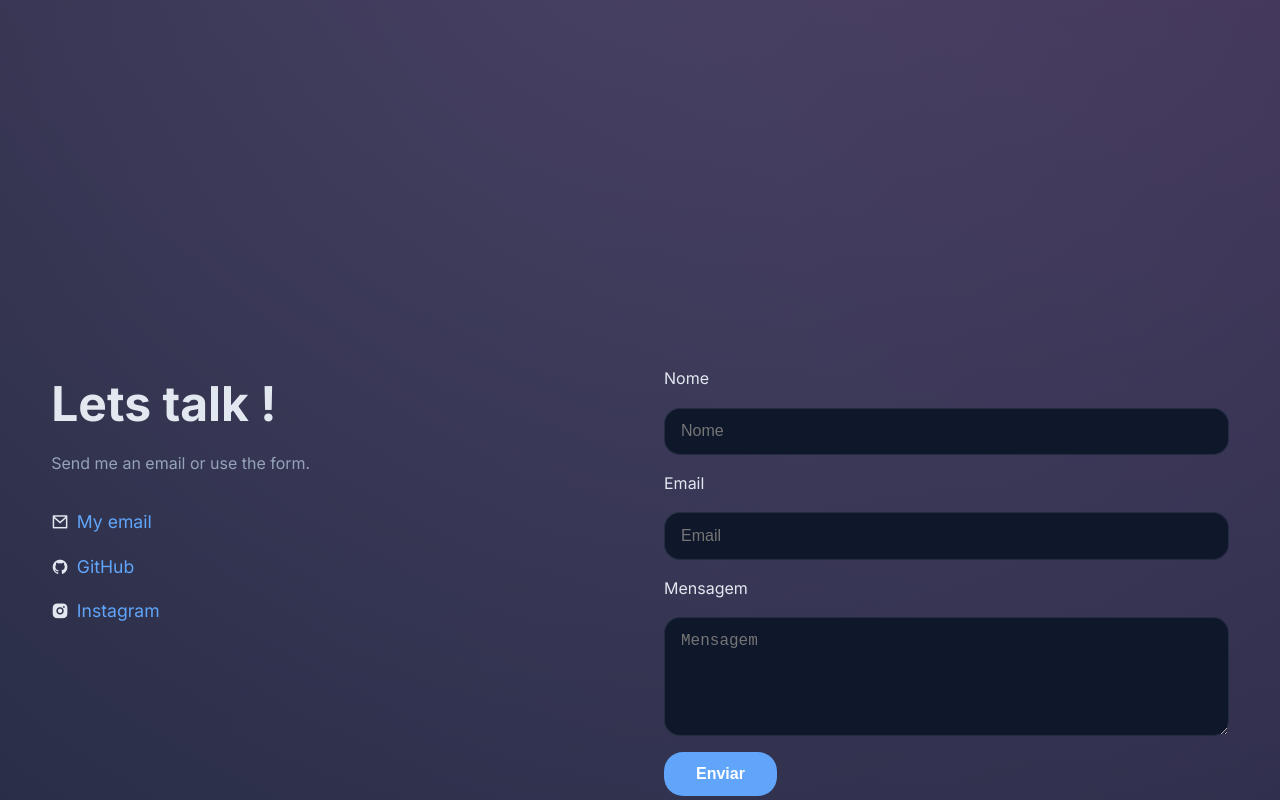
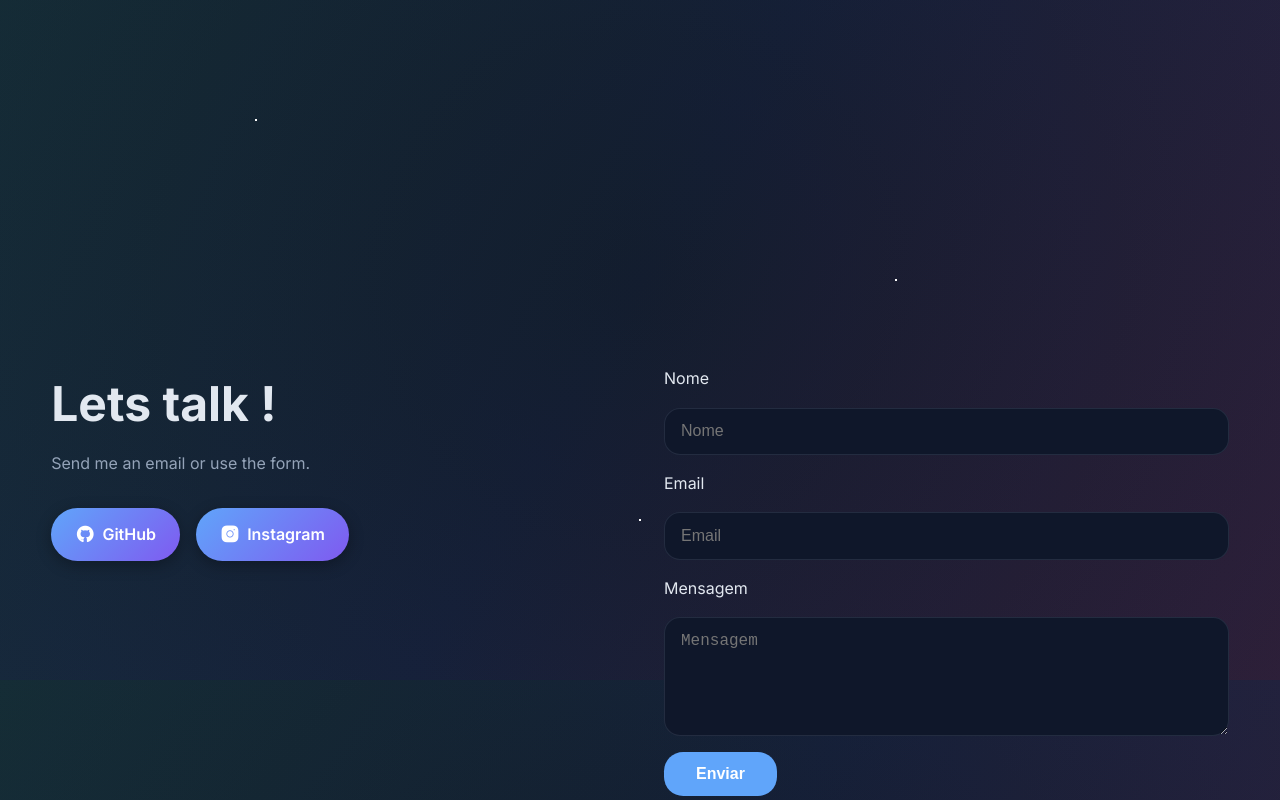
Before and after one commit to TiagovskiCode/Portfolio_TiagovskiCode, a plain HTML site: page index.html in a window 1280 px wide. Shown: the part 4920-5720 px from the top of the page. Drawn offline with nearby package versions, Linux system fonts and the light colour scheme.

Commit message:
Final touches

```diff
--- a/index.html
+++ b/index.html
@@ -90,7 +90,7 @@
           </a>
           <a
             class="icon-btn"
-            href="https://www.instagram.com/in/Tiago.__.Teixeira"
+            href="https://www.instagram.com/tiago.__.teixeira/?next=%2Fin%2FTiago.__.Teixeira%2F"
             target="_blank"
             aria-label="Instagram"
             rel="noreferrer"
@@ -304,26 +304,18 @@
           <h2 class="title">Lets talk !</h2>
           <p class="muted">Send me an email or use the form.</p>
           <ul class="contact-list">
-            <li><i class="ri-mail-line"></i><a href="mailto:tiagoalexteixeira988@gmail.com">My email</a></li>
-            <li>
-              <i class="ri-github-fill"></i>
-              <a
-                href="https://github.com/TiagovskiCode"
-                target="_blank"
-                rel="noreferrer"
-                >GitHub</a
-              >
-            </li>
-            <li>
-              <i class="ri-instagram-fill"></i>
-              <a
-                href="https://www.instagram.com/in/Tiago.__.Teixeira"
-                target="_blank"
-                rel="noreferrer"
-                >Instagram</a
-              >
-            </li>
-          </ul>
+  <li>
+    <a href="https://github.com/TiagovskiCode" target="_blank" rel="noreferrer" class="btn-contact">
+      <i class="ri-github-fill"></i> GitHub
+    </a>
+  </li>
+  <li>
+    <a href="https://www.instagram.com/tiago.__.teixeira/?next=%2Fin%2FTiago.__.Teixeira%2F" target="_blank" rel="noreferrer" class="btn-contact">
+      <i class="ri-instagram-fill"></i> Instagram
+    </a>
+  </li>
+</ul>
+
         </div>
         <form
           class="form"
@@ -358,7 +350,7 @@
             required
           ></textarea>
 
-          <button type="submit" class="btn">Enviar</button>
+          <button type="submit" class="btn_contact">Enviar</button>
           <p class="muted small">
             O formulário envia mensagens reais via Formspree.
           </p>
--- a/style.css
+++ b/style.css
@@ -14,43 +14,33 @@ html {
 
 body {
   font-family: 'Inter', system-ui, -apple-system, Segoe UI, Roboto, Arial, "Noto Sans", "Apple Color Emoji", "Segoe UI Emoji", "Segoe UI Symbol";
+  min-height: 100vh;
+  color: var(--text, #fff);
+  line-height: 1.6;
   background:
-    /* Nebulosas */
-    radial-gradient(circle at 20% 30%, rgba(80, 80, 180, 0.5), transparent 60%),
-    radial-gradient(circle at 80% 70%, rgba(180, 80, 180, 0.4), transparent 60%),
-    radial-gradient(circle at 50% 80%, rgba(80, 180, 180, 0.3), transparent 60%),
+    /* Estrelas simples */
+    radial-gradient(1.5px 1.5px at 20% 30%, white 90%, transparent),
+    radial-gradient(1.5px 1.5px at 70% 50%, white 90%, transparent),
+    radial-gradient(1.5px 1.5px at 50% 80%, white 90%, transparent),
 
-    /* Estrelas grandes */
-    radial-gradient(3px 3px at 15% 25%, white 90%, transparent),
-    radial-gradient(3px 3px at 40% 60%, white 90%, transparent),
-    radial-gradient(3px 3px at 75% 35%, white 90%, transparent),
-    radial-gradient(3px 3px at 60% 80%, white 90%, transparent),
+    /* Aurora boreal leve */
+    linear-gradient(120deg, rgba(80, 240, 180, 0.15), rgba(100, 180, 255, 0.15), rgba(240, 150, 200, 0.15)),
 
-    /* Estrelas médias */
-    radial-gradient(2px 2px at 10% 20%, white 85%, transparent),
-    radial-gradient(2px 2px at 30% 40%, white 85%, transparent),
-    radial-gradient(2px 2px at 70% 60%, white 85%, transparent),
-    radial-gradient(2px 2px at 90% 80%, white 85%, transparent),
-    radial-gradient(2px 2px at 50% 10%, white 85%, transparent),
-
-    /* Estrelas pequenas */
-    radial-gradient(1px 1px at 5% 15%, white 80%, transparent),
-    radial-gradient(1px 1px at 25% 70%, white 80%, transparent),
-    radial-gradient(1px 1px at 45% 50%, white 80%, transparent),
-    radial-gradient(1px 1px at 80% 20%, white 80%, transparent),
-    radial-gradient(1px 1px at 95% 60%, white 80%, transparent),
-    radial-gradient(1px 1px at 65% 15%, white 80%, transparent),
-
-    /* Fundo espacial */
-    radial-gradient(circle at 50% 50%, rgba(0, 0, 0, 0.9), rgba(10, 10, 30, 1)),
-    var(--bg, #000);
+    /* Fundo escuro */
+    radial-gradient(circle at 50% 50%, #05020a 0%, #0a0a20 100%);
 
   background-size: cover;
   background-repeat: no-repeat;
-  color: var(--text, #fff);
-  line-height: 1.6;
-  min-height: 100vh;
+  background-attachment: fixed;
+  animation: auroraMove 15s ease-in-out infinite alternate;
 }
+
+@keyframes auroraMove {
+  0% { background-position: 0% 50%; }
+  50% { background-position: 100% 50%; }
+  100% { background-position: 0% 50%; }
+}
+
 
 
 a {
@@ -325,7 +315,7 @@ img {
 
 .section_contact {
   width: 100%;
-  padding: 15rem 0 20rem 0;
+  padding: 5rem 0 50rem 0;
 }
 
 .hero-wrap {
@@ -734,7 +724,7 @@ img {
 
 .section_contact {
   width: 100%;
-  padding: 15rem 0 10rem 0;
+  padding: 15rem 0 20rem 0;
 }
 
 .section_contact .title {
@@ -757,28 +747,54 @@ img {
 }
 
 .contact-list {
-  list-style: none;
   display: flex;
-  flex-direction: column;
   gap: 1rem;
+  flex-wrap: wrap;
 }
 
-.contact-list li {
-  font-size: 1.1rem;
+.btn-contact {
   display: flex;
   align-items: center;
   gap: 0.5rem;
-  color: var(--text);
+  padding: 0.7rem 1.5rem;
+  border-radius: 999px;
+  font-weight: 600;
+  color: #fff;
+  background: linear-gradient(135deg, #60a5fa, #7f5af0);
+  box-shadow: 0 4px 15px rgba(0,0,0,0.3);
+  transition: all 0.4s ease;
+  position: relative;
+  overflow: hidden;
 }
 
-.contact-list li a {
-  color: var(--primary);
-  transition: color 0.3s ease;
+.btn-contact i {
+  font-size: 1.2rem;
 }
 
-.contact-list li a:hover {
-  color: #fff;
+/* Hover Animation */
+.btn-contact::before {
+  content: "";
+  position: absolute;
+  inset: 0;
+  background: linear-gradient(45deg, rgba(255,255,255,0.15), rgba(255,255,255,0));
+  transform: translateX(-100%);
+  transition: transform 0.5s ease;
+  z-index: 0;
 }
+
+.btn-contact:hover::before {
+  transform: translateX(100%);
+}
+
+.btn-contact:hover {
+  transform: scale(1.05);
+  box-shadow: 0 8px 25px rgba(96,165,250,0.5), 0 0 15px rgba(127,90,240,0.4);
+}
+
+.btn-contact i {
+  z-index: 1;
+}
+
 
 .form {
   display: grid;
@@ -867,34 +883,73 @@ img {
 }
 
 /* ========================
-   Responsive
+   Responsive / Media Queries
    ======================== */
-@media (max-width: 1024px) {
+
+/* Large screens / Desktop */
+@media (min-width: 1025px) {
+  .cards { grid-template-columns: repeat(3, 1fr); }
+  .skills { grid-template-columns: repeat(3, 1fr); }
+  .hero-wrap { grid-template-columns: 1.1fr 0.9fr; }
+  .about-grid { grid-template-columns: 1fr 1.2fr; }
+  .about-cards { grid-template-columns: repeat(2, 1fr); }
+  .contact-grid { grid-template-columns: 1fr 1fr; gap: 3rem; }
+  .footer-wrap { flex-direction: row; }
+}
+
+/* Medium screens / Tablet */
+@media (min-width: 721px) and (max-width: 1024px) {
   .cards { grid-template-columns: repeat(2, 1fr); }
   .skills { grid-template-columns: repeat(2, 1fr); }
+  .hero-wrap { grid-template-columns: 1fr; gap: 1.5rem; padding: 4rem 2rem; }
+  .about-grid { grid-template-columns: 1fr; gap: 1.5rem; margin: 3rem auto 4rem auto; }
+  .about-cards { grid-template-columns: 1fr; gap: 1.5rem; }
+  .contact-grid { grid-template-columns: 1fr; gap: 2rem; }
+  .footer-wrap { flex-direction: column; gap: 1rem; }
+  .nav-links { padding: 1rem 4%; gap: 0.6rem; }
 }
 
-@media (max-width: 820px) {
-  .hero-wrap { grid-template-columns: 1fr; }
+/* Small screens / Mobile */
+@media (max-width: 720px) {
+  /* Hero section */
+  .hero-wrap { grid-template-columns: 1fr; gap: 1rem; padding: 3rem 1.5rem; }
   .role { display: none; }
-}
 
-@media (max-width: 720px) {
-  .nav { gap: 0.5rem; }
+  /* Navigation */
+  .nav { gap: 0.5rem; padding: 1rem; }
+  .hamburger { display: block; }
   .nav-links {
     position: absolute;
     inset: 60px 0 auto 0;
-    padding: 0.8rem 4%;
+    padding: 1rem 4%;
     display: grid;
-    gap: 0.4rem;
+    gap: 0.5rem;
     background: var(--bg);
     border-bottom: 1px solid var(--card-border);
     transform-origin: top;
     transform: scaleY(0);
-    transition: transform 0.25s ease;
+    transition: transform 0.3s ease, opacity 0.3s ease;
+    opacity: 0;
+    z-index: 999;
   }
-  .nav-links.open { transform: scaleY(1); }
-  .hamburger { display: block; }
-  .cards, .about-grid, .about-cards, .skills, .contact-grid { grid-template-columns: 1fr; }
-  .footer-wrap { flex-direction: column; }
+  .nav-links.open {
+    transform: scaleY(1);
+    opacity: 1;
+  }
+
+  /* Grids e cards */
+  .cards, .about-grid, .about-cards, .skills, .contact-grid {
+    grid-template-columns: 1fr;
+    gap: 1rem;
+    padding: 0 1rem;
+  }
+
+  /* Footer */
+  .footer-wrap { flex-direction: column; gap: 1rem; align-items: center; }
+
+  /* Paddings gerais */
+  .section, .section_about, .section_projects, .section_contact {
+    padding-left: 1.5rem;
+    padding-right: 1.5rem;
+  }
 }
```
